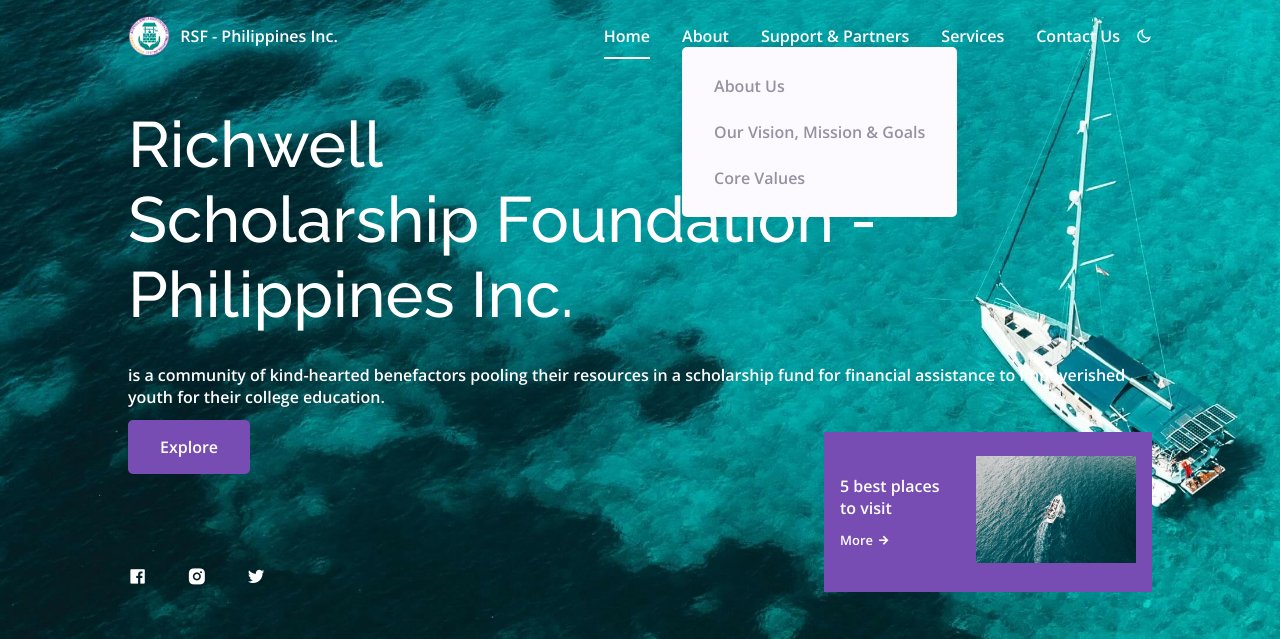
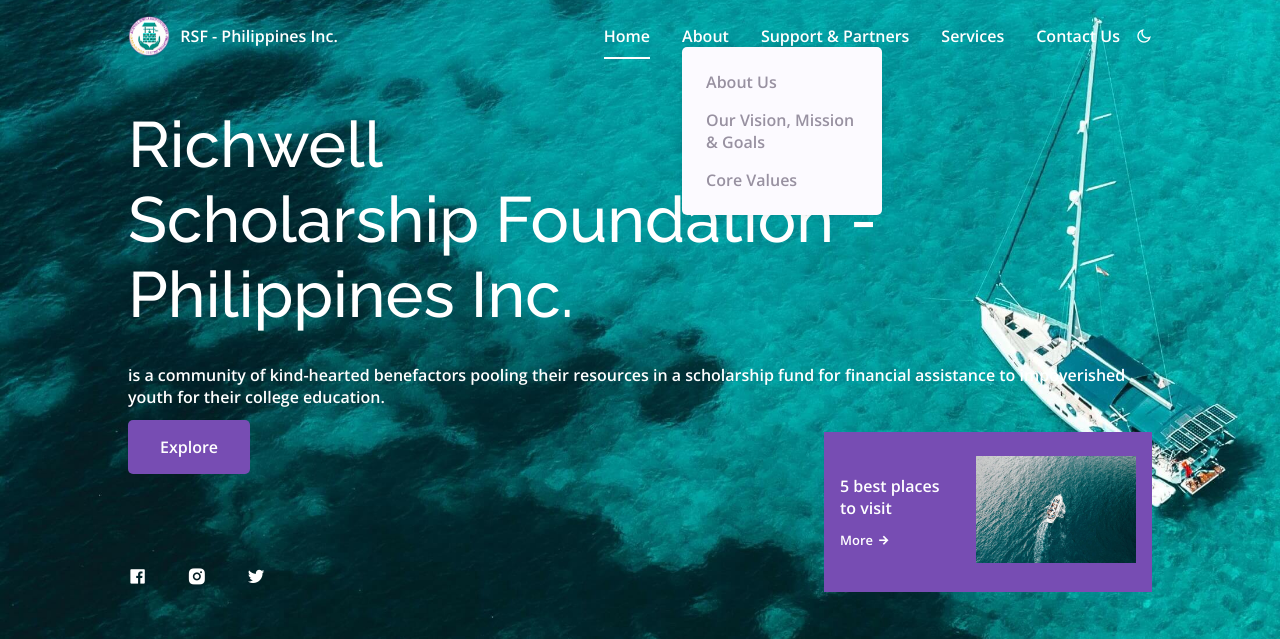
Before and after one commit to RSFPHILSINC/rsfphils, a PHP site: page / in a window 1280 px wide, after a click on "About". Shown: the top 639 px of the page. Run offline with PHP 8.4, Linux system fonts and the light colour scheme.

Commit message:
Update styles.css

```diff
--- a/assets/css/styles.css
+++ b/assets/css/styles.css
@@ -344,10 +344,9 @@ input {
   padding: 1rem;
   border-radius: 5px;
   box-shadow: 0 0 10px rgba(0, 0, 0, 0.1);
-  min-width: 220px; /* Adjust width */
-  z-index: 1000; /* Ensures it's above other elements */
-  white-space: nowrap; /* Prevents text from wrapping */
+  min-width: 200px; /* Adjust the width */
 }
+
 
 .show-dropdown {
   display: block !important;
@@ -359,7 +358,7 @@ input {
 
 .dropdown-link {
   display: block;
-  padding: 0.75rem 1rem; /* More padding for better spacing */
+  padding: 0.5rem;
   color: var(--text-color-light);
   text-transform: none;
   font-weight: var(--font-semi-bold);
```
